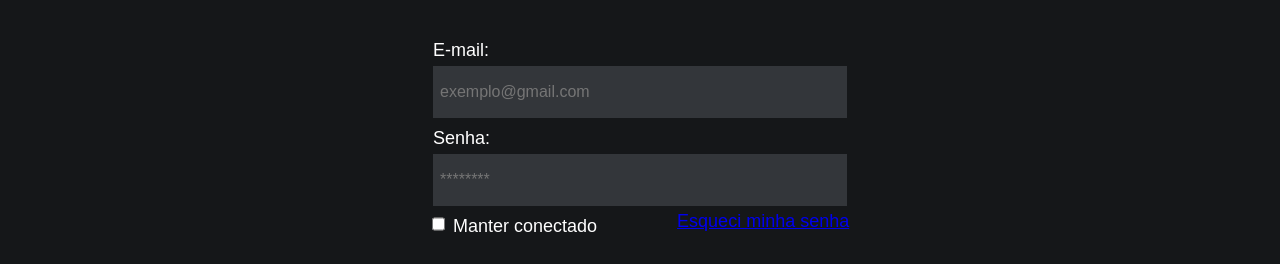
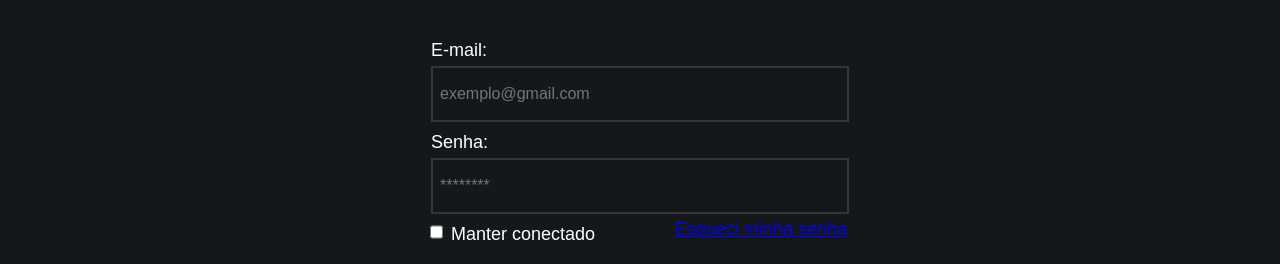
Before and after one commit to CodeSquirrel-API/RecrutaTech-FrontEnd, a Vue app: page /login in a window 1280 px wide. Shown: the part 246-510 px from the top of the page. Built offline with nearby package versions, Linux system fonts and the light colour scheme.

Commit message:
input login

```diff
--- a/src/views/TheLogin.vue
+++ b/src/views/TheLogin.vue
@@ -45,16 +45,16 @@
   display:flex;
 }
 
-
 .campoInput{
   padding: 7px;
-  background-color: #33363A;
+  background-color: #33363a00;
   width: 400px;
   height: 38px;
   color: #707D86;
   font-size: 16px;
   margin: 5px 5px;
-  border: none;
+  border-style:solid;
+  border-color:#33363A;
 }
 .font{
   color: #FFFFFF;
```
